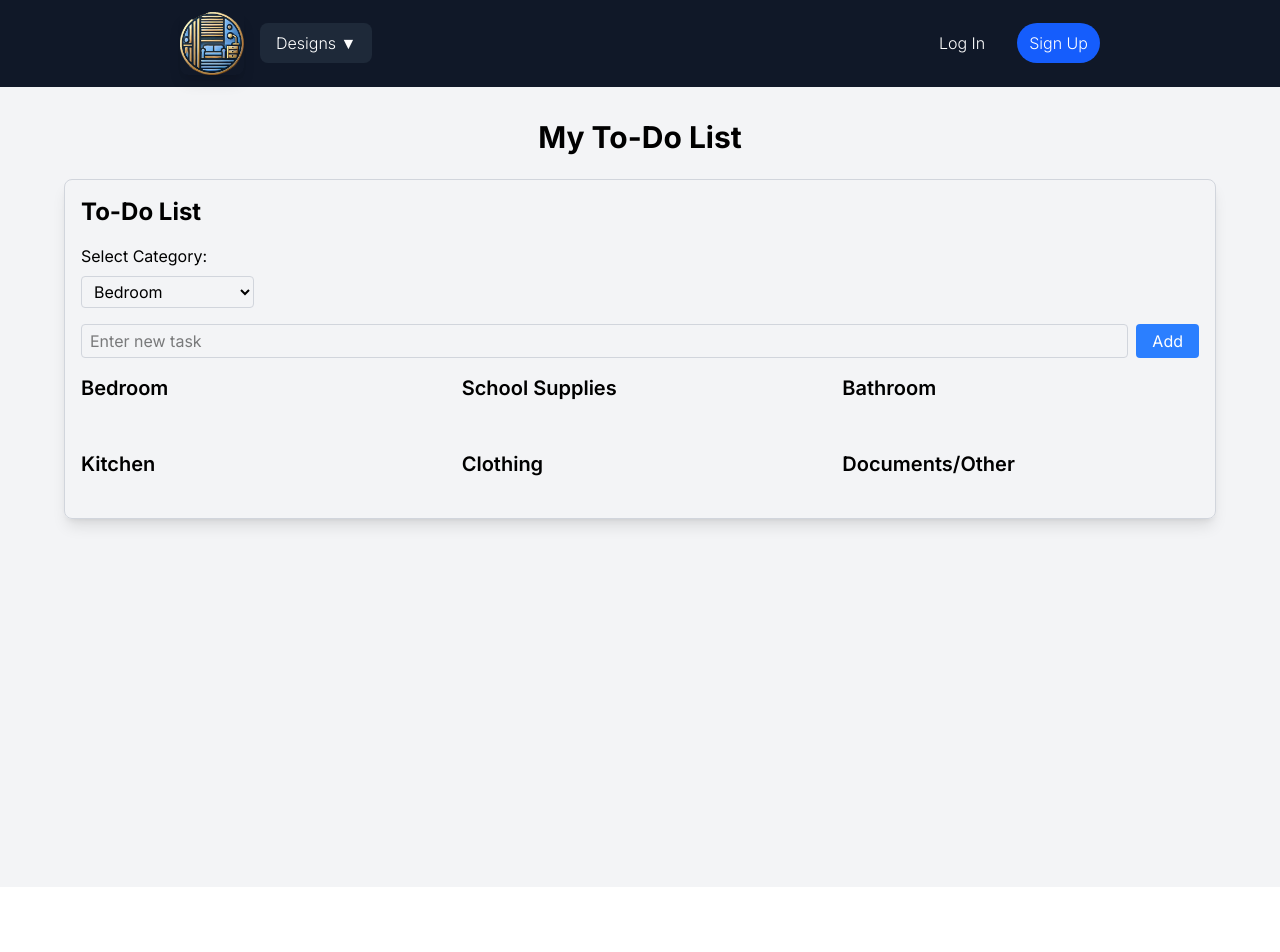
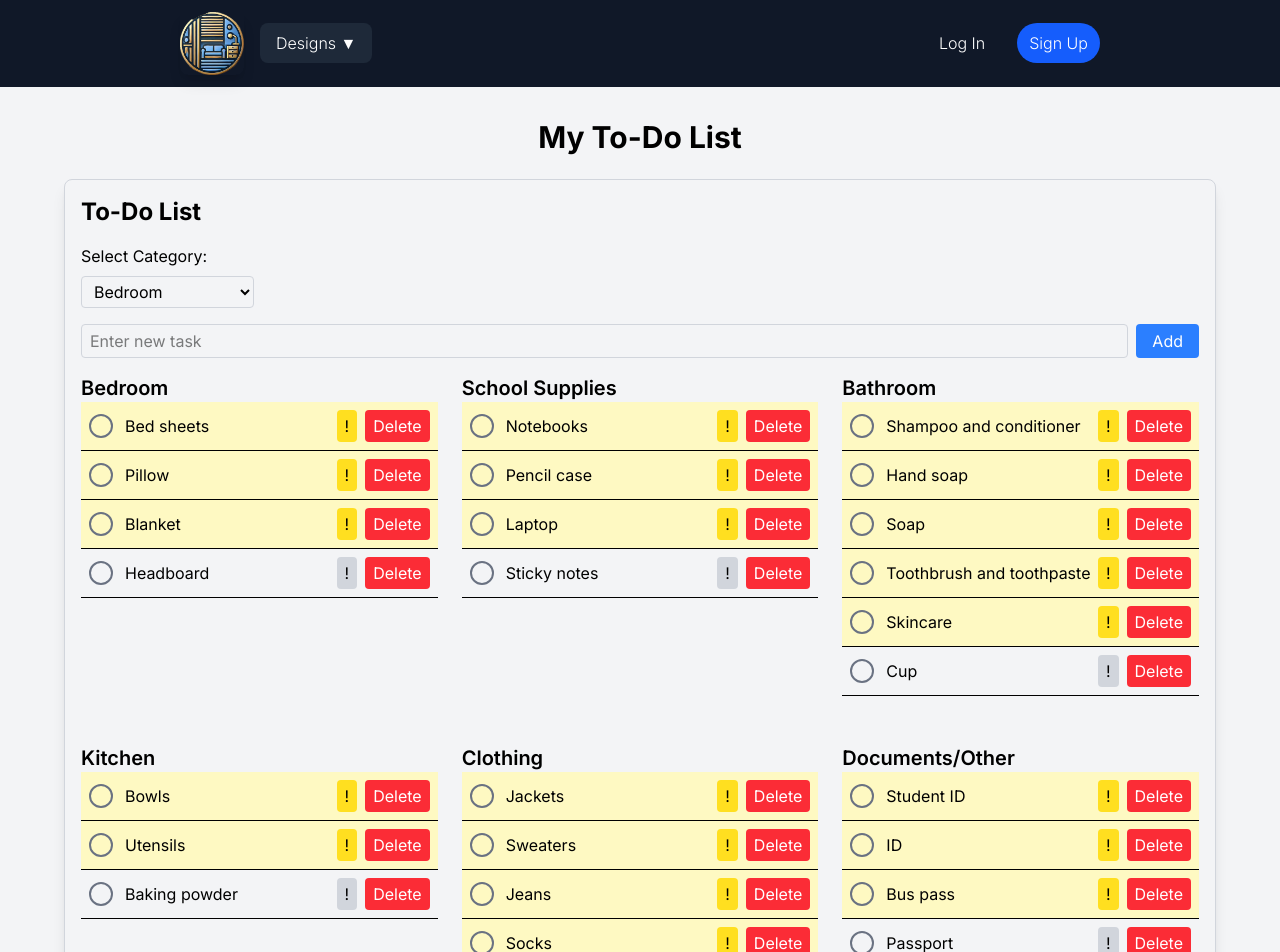
Before and after one commit to chewton2k/UCLADesign, a React (Vite) app in the folder frontend/: page /create-design in a window 1280 px wide. Shown: the top 952 px of the page. Built offline with nearby package versions, Linux system fonts and the light colour scheme.

Commit message:
added default values

```diff
--- a/frontend/src/components/TodoListForm.jsx
+++ b/frontend/src/components/TodoListForm.jsx
@@ -2,12 +2,44 @@ import React, { useState } from 'react';
 
 function TodoListForm() {
   const [tasks, setTasks] = useState({
-    Bedroom: [],
-    'School Supplies': [],
-    Bathroom: [],
-    Kitchen: [],
-    Clothing: [],
-    'Documents/Other': [],
+    Bedroom: [
+      { text: "Bed sheets", isCompleted: false, isImportant: true },
+      { text: "Pillow", isCompleted: false, isImportant: true },
+      { text: "Blanket", isCompleted: false, isImportant: true },
+      { text: "Headboard", isCompleted: false, isImportant: false },
+    ],
+    'School Supplies': [
+      { text: "Notebooks", isCompleted: false, isImportant: true },
+      { text: "Pencil case", isCompleted: false, isImportant: true },
+      { text: "Laptop", isCompleted: false, isImportant: true },
+      { text: "Sticky notes", isCompleted: false, isImportant: false },
+    ],
+    Bathroom: [
+      { text: "Shampoo and conditioner", isCompleted: false, isImportant: true },
+      { text: "Hand soap", isCompleted: false, isImportant: true },
+      { text: "Soap", isCompleted: false, isImportant: true },
+      { text: "Toothbrush and toothpaste", isCompleted: false, isImportant: true },
+      { text: "Skincare", isCompleted: false, isImportant: true },
+      { text: "Cup", isCompleted: false, isImportant: false },
+    ],
+    Kitchen: [
+      { text: "Bowls", isCompleted: false, isImportant: true },
+      { text: "Utensils", isCompleted: false, isImportant: true },
+      { text: "Baking powder", isCompleted: false, isImportant: false },
+    ],
+    Clothing: [
+      { text: "Jackets", isCompleted: false, isImportant: true },
+      { text: "Sweaters", isCompleted: false, isImportant: true },
+      { text: "Jeans", isCompleted: false, isImportant: true },
+      { text: "Socks", isCompleted: false, isImportant: true },
+      { text: "Sunnies", isCompleted: false, isImportant: false },
+    ],
+    'Documents/Other': [
+      { text: "Student ID", isCompleted: false, isImportant: true },
+      { text: "ID", isCompleted: false, isImportant: true },
+      { text: "Bus pass", isCompleted: false, isImportant: true },
+      { text: "Passport", isCompleted: false, isImportant: false },
+    ],
   });
 
   const [newTask, setNewTask] = useState('');
```
